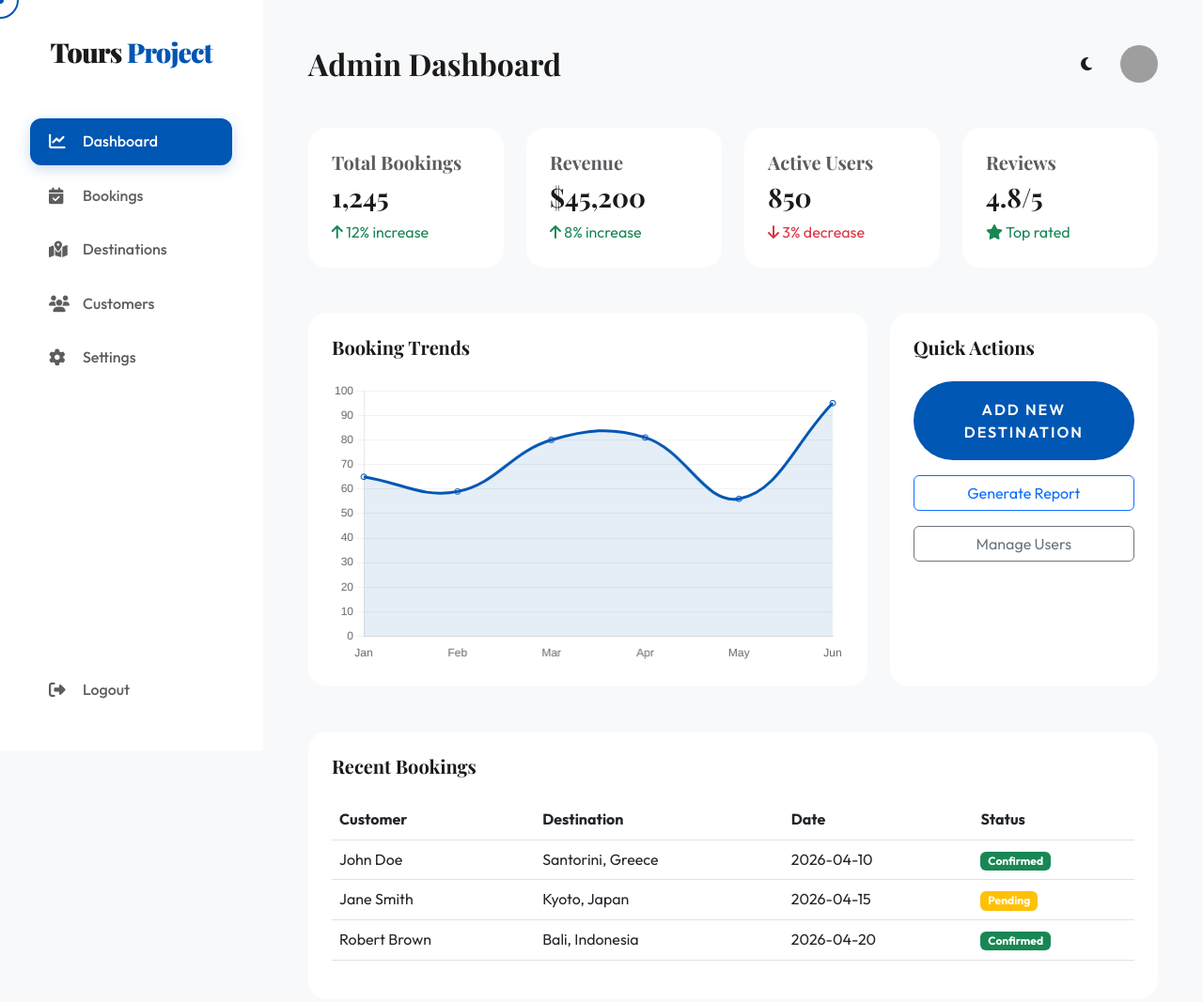
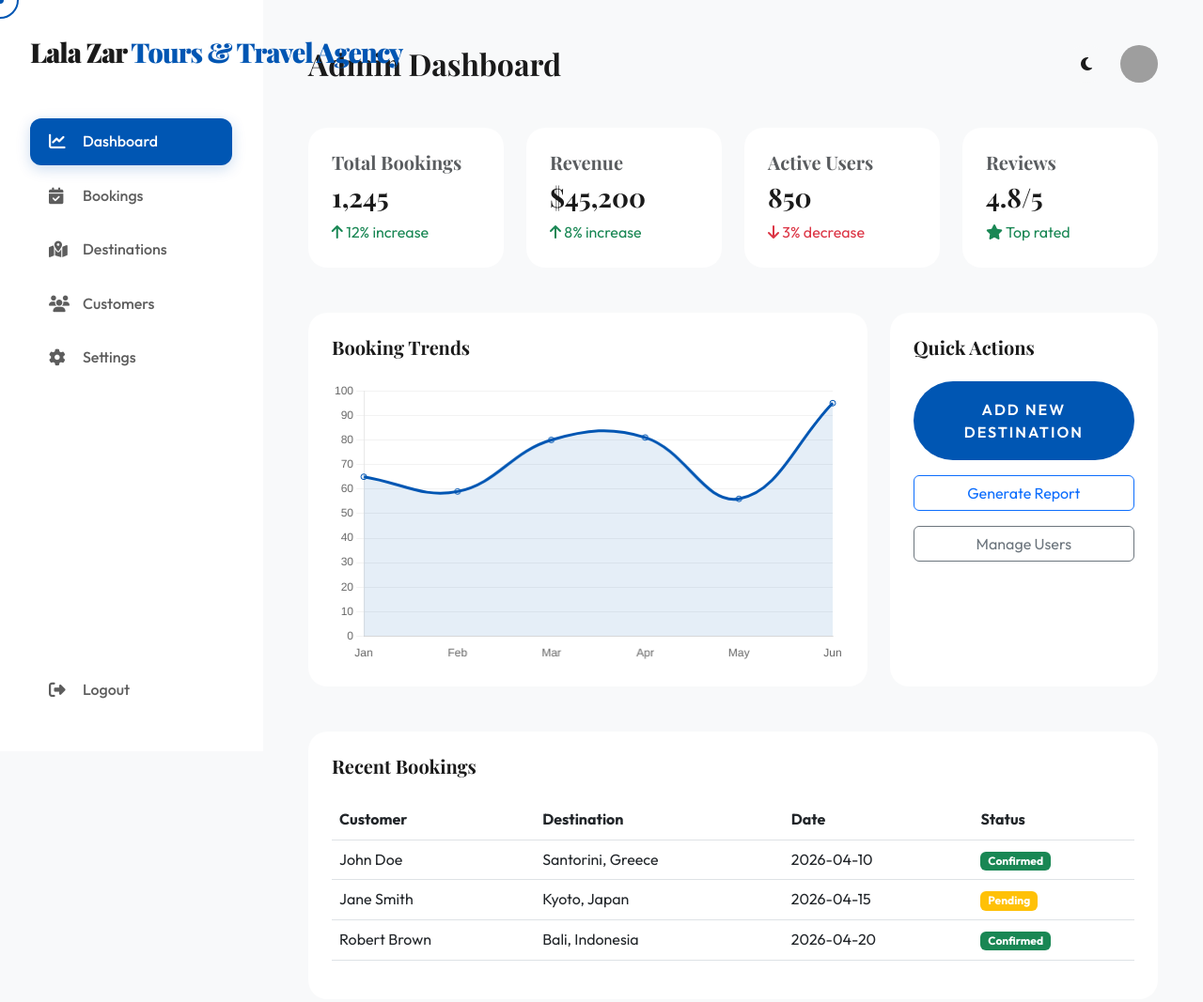
Before and after one commit to Yashaib-Hashmi/Tours, a React app: page dashboard.html in a window 1280 px wide. Shown: the whole page at 94% size. Built offline with nearby package versions, Linux system fonts and the light colour scheme; grey boxes are pictures that could not be loaded.

Commit message:
Update dashboard.html

```diff
--- a/dashboard.html
+++ b/dashboard.html
@@ -3,7 +3,7 @@
 <head>
     <meta charset="UTF-8">
     <meta name="viewport" content="width=device-width, initial-scale=1.0">
-    <title>Admin Dashboard | Tours Project</title>
+    <title>Admin Dashboard | Lala Zar | Tours & Travel Agency</title>
     <link href="https://cdn.jsdelivr.net/npm/bootstrap@5.3.0/dist/css/bootstrap.min.css" rel="stylesheet">
     <link rel="stylesheet" href="https://cdnjs.cloudflare.com/ajax/libs/font-awesome/6.4.0/css/all.min.css">
     <link rel="stylesheet" href="style.css">
@@ -18,7 +18,7 @@
         <!-- Sidebar -->
         <div class="sidebar">
             <div class="text-center mb-5">
-                <a class="navbar-brand" href="index.html">Tours <span>Project</span></a>
+                <a class="navbar-brand" href="index.html">Lala Zar <span>Tours & Travel Agency</span></a>
             </div>
             <a href="dashboard.html" class="sidebar-link active"><i class="fas fa-chart-line"></i> Dashboard</a>
             <a href="admin-bookings.html" class="sidebar-link"><i class="fas fa-calendar-check"></i> Bookings</a>
```
